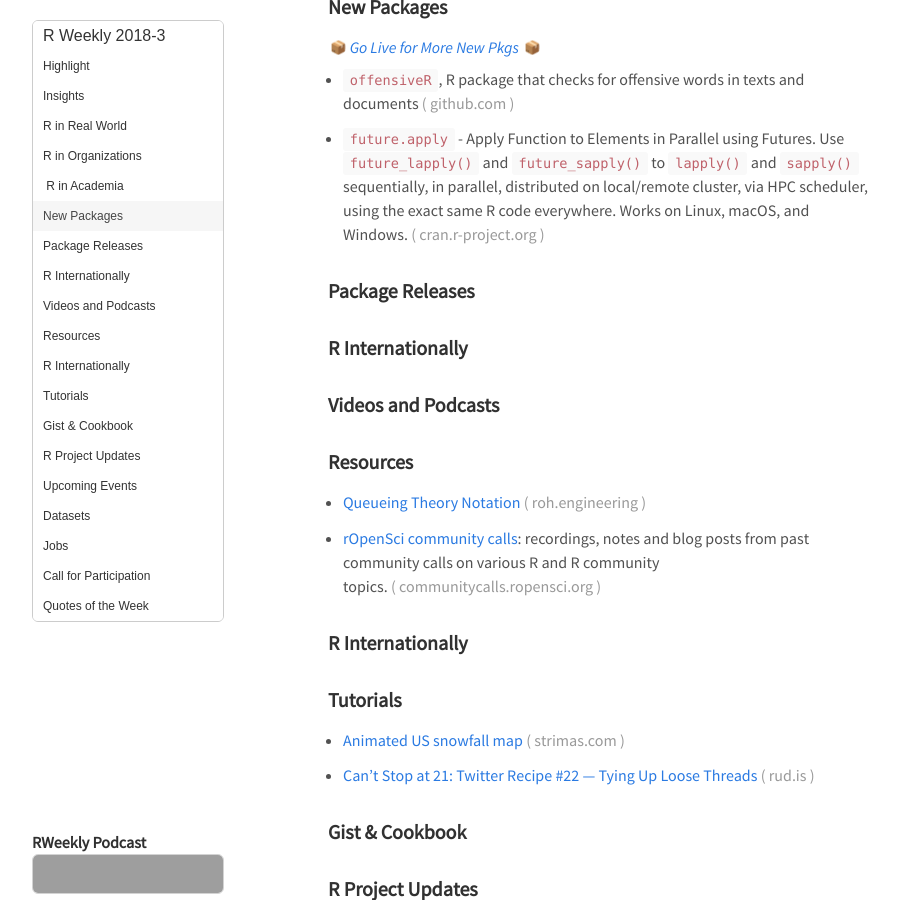
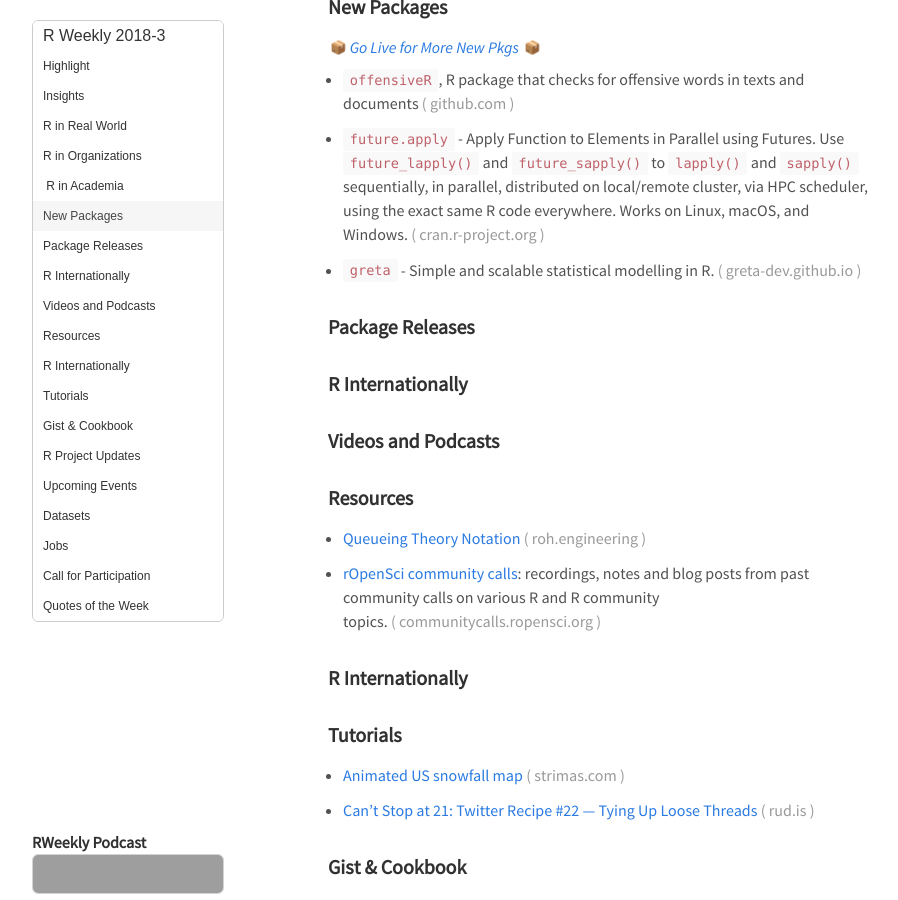
Before and after one commit to rweekly/rweekly.org, a Jekyll site: the page built from draft.md, in a window 1280 px wide and 900 px high, scrolled down 714 px, cut to the strip 0-900 px from the top of the window. Shown: the whole strip, without its empty margins (32-930 px from the left). Built offline with Jekyll 4.4.1, drawn with Linux system fonts in a browser that asks for light colours; emoji names are drawn with the system emoji font; comment, search, counter and statistics services are not loaded; grey boxes are pictures that could not be loaded.

Commit message:
Update draft.md

```diff
--- a/draft.md
+++ b/draft.md
@@ -38,6 +38,7 @@ Release Date: 2018-1-15
 
 + [`future.apply`](https://cran.r-project.org/package=future.apply) - Apply Function to Elements in Parallel using Futures.  Use `future_lapply()` and `future_sapply()` to `lapply()` and `sapply()` sequentially, in parallel, distributed on local/remote cluster, via HPC scheduler, using the exact same R code everywhere. Works on Linux, macOS, and Windows.
 
++ [`greta`](https://greta-dev.github.io/greta/) - Simple and scalable statistical modelling in R.
 
 ### Package Releases
 
```
